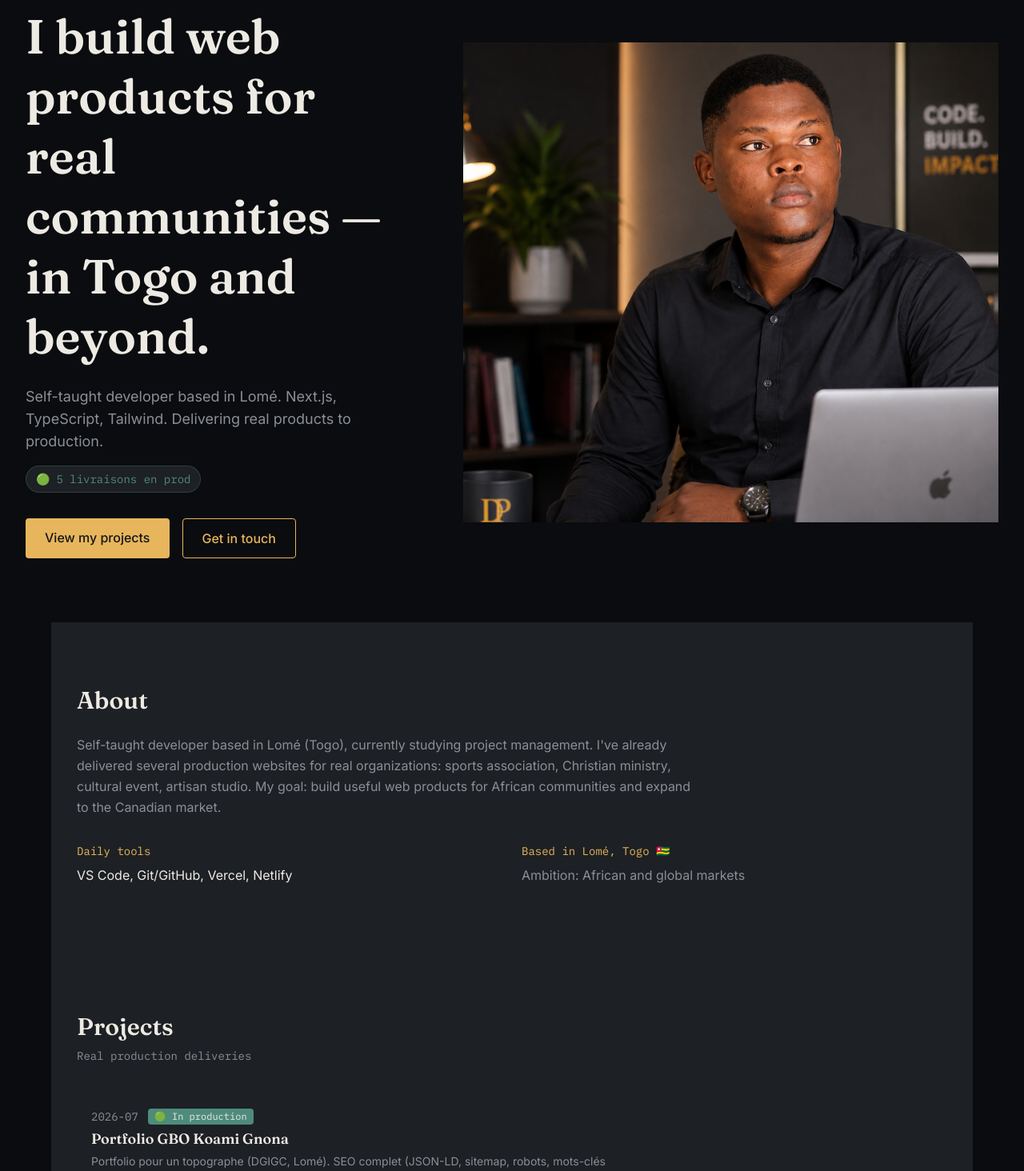
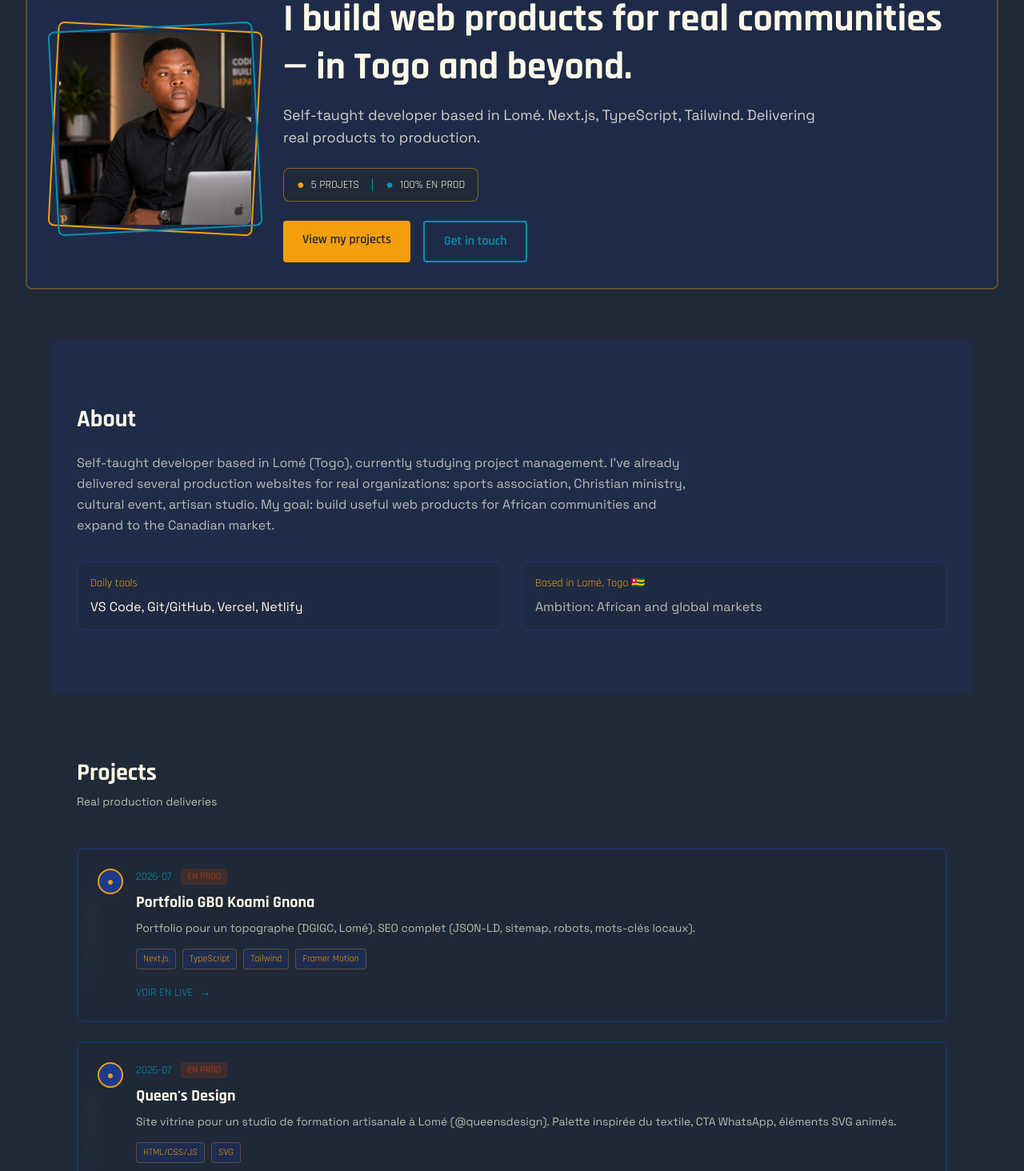
Before and after one commit to flex68016-del/me, a Next.js app: page /en in a window 1280 px wide. Shown: the part 120-1584 px from the top of the page at 80% size. Built offline with nearby package versions, Linux system fonts and the light colour scheme.

Commit message:
Redesign: apply Afrocybernetic futuristic theme (Rajdhani/Space Grotesk fonts, African-inspired palette, control module hero, connected project modules)

```diff
--- a/app/[locale]/layout.tsx
+++ b/app/[locale]/layout.tsx
@@ -1,25 +1,18 @@
 import type { Metadata } from "next";
-import { Fraunces, Inter, IBM_Plex_Mono } from "next/font/google";
+import { Rajdhani, Space_Grotesk } from "next/font/google";
 import "../globals.css";
 
-const fraunces = Fraunces({
-  variable: "--font-fraunces",
+const rajdhani = Rajdhani({
+  variable: "--font-rajdhani",
   subsets: ["latin"],
   weight: ["300", "400", "500", "600", "700"],
   display: "swap",
 });
 
-const inter = Inter({
-  variable: "--font-inter",
+const spaceGrotesk = Space_Grotesk({
+  variable: "--font-space-grotesk",
   subsets: ["latin"],
   weight: ["300", "400", "500", "600", "700"],
-  display: "swap",
-});
-
-const ibmPlexMono = IBM_Plex_Mono({
-  variable: "--font-ibm-plex-mono",
-  subsets: ["latin"],
-  weight: ["300", "400", "500", "600"],
   display: "swap",
 });
 
@@ -110,7 +103,7 @@ export default async function LocaleLayout({
   };
 
   return (
-    <html lang={locale} className={`${fraunces.variable} ${inter.variable} ${ibmPlexMono.variable}`}>
+    <html lang={locale} className={`${rajdhani.variable} ${spaceGrotesk.variable}`}>
       <head>
         <script
           type="application/ld+json"
--- a/app/[locale]/page.tsx
+++ b/app/[locale]/page.tsx
@@ -63,118 +63,210 @@ export default function HomePage() {
       <Header />
 
       {/* HERO */}
-      <section id="hero" className="relative pt-32 pb-20 px-4 sm:px-6 lg:px-8 max-w-[1400px] mx-auto overflow-hidden">
-        {/* Background gradient radial subtil */}
-        <div className="absolute top-0 right-0 w-3/4 h-full bg-gradient-radial from-[#E7B65C]/5 to-transparent pointer-events-none" />
+      <section id="hero" className="relative pt-20 pb-16 px-4 sm:px-6 lg:px-8 max-w-[1400px] mx-auto overflow-hidden">
+        {/* Circuit pattern background */}
+        <div className="absolute inset-0 opacity-5">
+          <div className="absolute top-0 left-0 w-full h-px bg-gradient-to-r from-transparent via-[#F59E0B] to-transparent" />
+          <div className="absolute top-1/4 left-0 w-full h-px bg-gradient-to-r from-transparent via-[#0891B2] to-transparent" />
+          <div className="absolute top-1/2 left-0 w-full h-px bg-gradient-to-r from-transparent via-[#F59E0B] to-transparent" />
+          <div className="absolute top-3/4 left-0 w-full h-px bg-gradient-to-r from-transparent via-[#0891B2] to-transparent" />
+        </div>
 
-        <div className="relative flex flex-col md:flex-row items-center gap-8 lg:gap-16">
+        <div className="relative">
+          {/* Control module frame */}
+          <div className="border-2 border-[#F59E0B]/30 rounded-lg p-6 md:p-8 bg-[#1E3A8A]/20 backdrop-blur-sm">
+            <div className="flex flex-col lg:flex-row gap-8 items-center">
+              {/* Portrait with geometric frame */}
               <motion.div
-            initial={{ opacity: 0, y: 30 }}
-            animate={{ opacity: 1, y: 0 }}
+                initial={{ opacity: 0, scale: 0.9 }}
+                animate={{ opacity: 1, scale: 1 }}
                 transition={{ duration: 0.6 }}
-            className="flex-1 z-10"
+                className="relative w-48 h-48 md:w-64 md:h-64 flex-shrink-0"
               >
-            <h1 className="font-serif text-4xl sm:text-5xl lg:text-6xl font-semibold text-[#EDEAE3] leading-tight max-w-4xl">
+                <div className="absolute inset-0 border-2 border-[#F59E0B] rounded-lg rotate-3" />
+                <div className="absolute inset-0 border-2 border-[#0891B2] rounded-lg -rotate-3" />
+                <div className="absolute inset-2 overflow-hidden rounded-lg">
+                  <Image
+                    src="/2.png"
+                    alt="AMANKWAAH Duah Prince Yao"
+                    fill
+                    priority
+                    sizes="(max-width: 768px) 192px, 256px"
+                    className="object-cover"
+                  />
+                </div>
+              </motion.div>
+
+              {/* Content */}
+              <motion.div
+                initial={{ opacity: 0, x: 20 }}
+                animate={{ opacity: 1, x: 0 }}
+                transition={{ duration: 0.6, delay: 0.2 }}
+                className="flex-1 text-center lg:text-left"
+              >
+                <h1 className="font-display text-3xl sm:text-4xl lg:text-5xl font-bold text-[#FEF9E7] leading-tight mb-4">
                   {t.hero.title}
                 </h1>
-            <p className="mt-6 text-lg text-[#8B8F96] max-w-2xl">
+                <p className="text-lg text-[#FEF9E7]/80 max-w-2xl mb-6 font-sans">
                   {t.hero.subtitle}
                 </p>
-            <div className="mt-4 inline-flex items-center gap-2 bg-[#1D2024] px-3 py-1.5 rounded-full border border-[#4E8B7C]/30">
-              <span className="text-sm">🟢</span>
-              <span className="font-mono text-sm text-[#4E8B7C]">
-                {projects.filter(p => p.status === 'prod').length} livraisons en prod
+
+                {/* Stats module */}
+                <div className="inline-flex items-center gap-4 bg-[#1F2937] px-4 py-2 rounded-lg border border-[#F59E0B]/50 mb-6">
+                  <div className="flex items-center gap-2">
+                    <span className="text-[#F59E0B]">●</span>
+                    <span className="font-display text-sm text-[#FEF9E7]">
+                      {projects.filter(p => p.status === 'prod').length} PROJETS
                     </span>
                   </div>
-            <div className="mt-8 flex flex-wrap gap-4">
+                  <div className="w-px h-4 bg-[#0891B2]" />
+                  <div className="flex items-center gap-2">
+                    <span className="text-[#0891B2]">●</span>
+                    <span className="font-display text-sm text-[#FEF9E7]">
+                      100% EN PROD
+                    </span>
+                  </div>
+                </div>
+
+                {/* CTAs */}
+                <div className="flex flex-wrap gap-4 justify-center lg:justify-start">
                   <a
                     href="#projects"
-                className="px-6 py-3 bg-[#E7B65C] text-[#14161A] font-medium rounded hover:bg-[#E7B65C]/80 transition-colors"
+                    className="px-6 py-3 bg-[#F59E0B] text-[#1F2937] font-display font-semibold rounded hover:bg-[#F59E0B]/80 transition-colors"
                   >
                     {t.hero.cta_projects}
                   </a>
                   <a
                     href="#contact"
-                className="px-6 py-3 border border-[#E7B65C] text-[#E7B65C] font-medium rounded hover:bg-[#E7B65C]/10 transition-colors"
+                    className="px-6 py-3 border-2 border-[#0891B2] text-[#0891B2] font-display font-semibold rounded hover:bg-[#0891B2]/10 transition-colors"
                   >
                     {t.hero.cta_contact}
                   </a>
                 </div>
               </motion.div>
-
-          <motion.div
-            initial={{ opacity: 0, scale: 0.95 }}
-            animate={{ opacity: 1, scale: 1 }}
-            transition={{ duration: 0.6, delay: 0.2 }}
-            className="relative flex-shrink-0 w-full md:w-[50%] lg:w-[55%] h-[400px] md:h-[500px] lg:h-[600px] z-0"
-          >
-            <Image
-              src="/2.png"
-              alt="Duah Prince Yao AMANKWAAH — Développeur Web"
-              fill
-              priority
-              sizes="(max-width: 768px) 100vw, 50vw"
-              className="object-cover object-top"
-            />
-          </motion.div>
+            </div>
+          </div>
         </div>
       </section>
 
       {/* À PROPOS */}
-      <section id="about" className="py-20 px-4 sm:px-6 lg:px-8 max-w-6xl mx-auto bg-[#1D2024]">
+      <section id="about" className="py-20 px-4 sm:px-6 lg:px-8 max-w-6xl mx-auto bg-[#1E3A8A]/20">
         <motion.div
           initial={{ opacity: 0, y: 20 }}
           whileInView={{ opacity: 1, y: 0 }}
           viewport={{ once: true }}
           transition={{ duration: 0.5 }}
         >
-          <h2 className="font-serif text-3xl font-semibold text-[#EDEAE3] mb-6">
+          <h2 className="font-display text-3xl font-bold text-[#FEF9E7] mb-6">
             {t.about.title}
           </h2>
-          <p className="text-[#8B8F96] leading-relaxed max-w-3xl mb-8">
+          <p className="text-[#FEF9E7]/70 leading-relaxed max-w-3xl mb-8 font-sans">
             {t.about.description}
           </p>
           <div className="grid sm:grid-cols-2 gap-6">
-            <div>
-              <h3 className="font-mono text-sm text-[#E7B65C] mb-2">
+            <div className="border border-[#1E3A8A]/50 rounded-lg p-4 bg-[#1F2937]/30">
+              <h3 className="font-display text-sm text-[#F59E0B] mb-2">
                 {t.about.tools}
               </h3>
-              <p className="text-[#EDEAE3]">{t.about.tools_list}</p>
+              <p className="text-[#FEF9E7] font-sans">{t.about.tools_list}</p>
             </div>
-            <div>
-              <h3 className="font-mono text-sm text-[#E7B65C] mb-2">
+            <div className="border border-[#1E3A8A]/50 rounded-lg p-4 bg-[#1F2937]/30">
+              <h3 className="font-display text-sm text-[#F59E0B] mb-2">
                 {t.about.location}
               </h3>
-              <p className="text-[#8B8F96] mt-1">{t.about.ambition}</p>
+              <p className="text-[#FEF9E7]/70 mt-1 font-sans">{t.about.ambition}</p>
             </div>
           </div>
         </motion.div>
       </section>
 
       {/* PROJETS */}
-      <section id="projects" className="py-20 px-4 sm:px-6 lg:px-8 max-w-6xl mx-auto bg-[#1D2024]">
+      <section id="projects" className="py-20 px-4 sm:px-6 lg:px-8 max-w-6xl mx-auto">
         <motion.div
           initial={{ opacity: 0, y: 20 }}
           whileInView={{ opacity: 1, y: 0 }}
           viewport={{ once: true }}
           transition={{ duration: 0.5 }}
         >
-          <h2 className="font-serif text-3xl font-semibold text-[#EDEAE3] mb-2">
+          <h2 className="font-display text-3xl font-bold text-[#FEF9E7] mb-2">
             {t.projects.title}
           </h2>
-          <p className="font-mono text-sm text-[#8B8F96] mb-12">
+          <p className="font-sans text-sm text-[#FEF9E7]/70 mb-12">
             {t.projects.subtitle}
           </p>
           <div className="space-y-6">
             {projects.map((project, index) => (
               <motion.div
                 key={project.title}
-                initial={{ opacity: 0, y: 20 }}
-                whileInView={{ opacity: 1, y: 0 }}
+                initial={{ opacity: 0, x: -20 }}
+                whileInView={{ opacity: 1, x: 0 }}
                 viewport={{ once: true }}
                 transition={{ duration: 0.5, delay: index * 0.1 }}
+                className="relative"
               >
-                <JournalEntry {...project} />
+                {/* Connection line */}
+                {index < projects.length - 1 && (
+                  <div className="absolute left-4 top-16 bottom-0 w-px bg-gradient-to-b from-[#F59E0B] via-[#0891B2] to-transparent" />
+                )}
+
+                {/* Module card */}
+                <div className="border-2 border-[#1E3A8A]/50 rounded-lg p-6 bg-[#1F2937]/50 backdrop-blur-sm hover:border-[#F59E0B]/50 transition-colors">
+                  <div className="flex items-start gap-4">
+                    {/* Status indicator */}
+                    <div className="flex-shrink-0 w-8 h-8 rounded-full bg-[#1E3A8A] border-2 border-[#F59E0B] flex items-center justify-center">
+                      <span className="text-[#F59E0B] text-sm">
+                        {project.status === 'prod' ? '●' : '○'}
+                      </span>
+                    </div>
+
+                    {/* Content */}
+                    <div className="flex-1">
+                      <div className="flex items-center gap-3 mb-2">
+                        <span className="font-display text-sm text-[#0891B2]">
+                          {project.date}
+                        </span>
+                        <span className="px-2 py-0.5 bg-[#C2410C]/20 text-[#C2410C] text-xs font-display rounded">
+                          {project.status === 'prod' ? 'EN PROD' : 'EN COURS'}
+                        </span>
+                      </div>
+
+                      <h3 className="font-display text-xl font-bold text-[#FEF9E7] mb-2">
+                        {project.title}
+                      </h3>
+
+                      {project.description && (
+                        <p className="text-[#FEF9E7]/70 text-sm mb-4 font-sans">
+                          {project.description}
+                        </p>
+                      )}
+
+                      {/* Stack tags */}
+                      <div className="flex flex-wrap gap-2 mb-4">
+                        {project.stack.map((tech) => (
+                          <span
+                            key={tech}
+                            className="text-xs font-display px-2 py-1 bg-[#1E3A8A]/30 text-[#F59E0B] rounded border border-[#F59E0B]/30"
+                          >
+                            {tech}
+                          </span>
+                        ))}
+                      </div>
+
+                      {/* Links */}
+                      {project.liveUrl && (
+                        <a
+                          href={project.liveUrl}
+                          target="_blank"
+                          rel="noopener noreferrer"
+                          className="inline-flex items-center gap-2 text-sm text-[#0891B2] hover:text-[#0891B2]/80 transition-colors font-display"
+                        >
+                          <span>VOIR EN LIVE</span>
+                          <span>→</span>
+                        </a>
+                      )}
+                    </div>
+                  </div>
+                </div>
               </motion.div>
             ))}
           </div>
--- a/app/globals.css
+++ b/app/globals.css
@@ -1,32 +1,28 @@
 @import "tailwindcss";
 
 :root {
-  --color-void: #0A0C0F;
-  --color-surface: #14161A;
-  --color-paper: #1D2024;
-  --color-gold-dust: #E7B65C;
-  --color-savanna: #4E8B7C;
-  --color-ember: #C4622D;
-  --color-ink: #EDEAE3;
-  --color-mist: #8B8F96;
+  --kente-indigo: #1E3A8A;
+  --gold-wax: #F59E0B;
+  --bogolan-terracotta: #C2410C;
+  --adinkra-charcoal: #1F2937;
+  --weave-cream: #FEF9E7;
+  --circuit-cyan: #0891B2;
 
-  --font-fraunces: var(--font-fraunces);
-  --font-inter: var(--font-inter);
-  --font-ibm-plex-mono: var(--font-ibm-plex-mono);
+  --font-rajdhani: var(--font-rajdhani);
+  --font-space-grotesk: var(--font-space-grotesk);
 }
 
 @theme inline {
-  --color-bg-main: var(--color-void);
-  --color-bg-card: var(--color-paper);
-  --color-text-main: var(--color-ink);
-  --color-accent-primary: var(--color-gold-dust);
-  --color-accent-secondary: var(--color-savanna);
-  --color-accent-in-progress: var(--color-ember);
-  --color-text-muted: var(--color-mist);
+  --color-bg-main: var(--adinkra-charcoal);
+  --color-bg-card: var(--kente-indigo);
+  --color-text-main: var(--weave-cream);
+  --color-accent-primary: var(--gold-wax);
+  --color-accent-secondary: var(--circuit-cyan);
+  --color-accent-tertiary: var(--bogolan-terracotta);
+  --color-text-muted: var(--weave-cream);
 
-  --font-serif: var(--font-fraunces);
-  --font-sans: var(--font-inter);
-  --font-mono: var(--font-ibm-plex-mono);
+  --font-display: var(--font-rajdhani);
+  --font-sans: var(--font-space-grotesk);
 }
 
 * {
```
Lines whose indentation alone changed are shown as unchanged.
